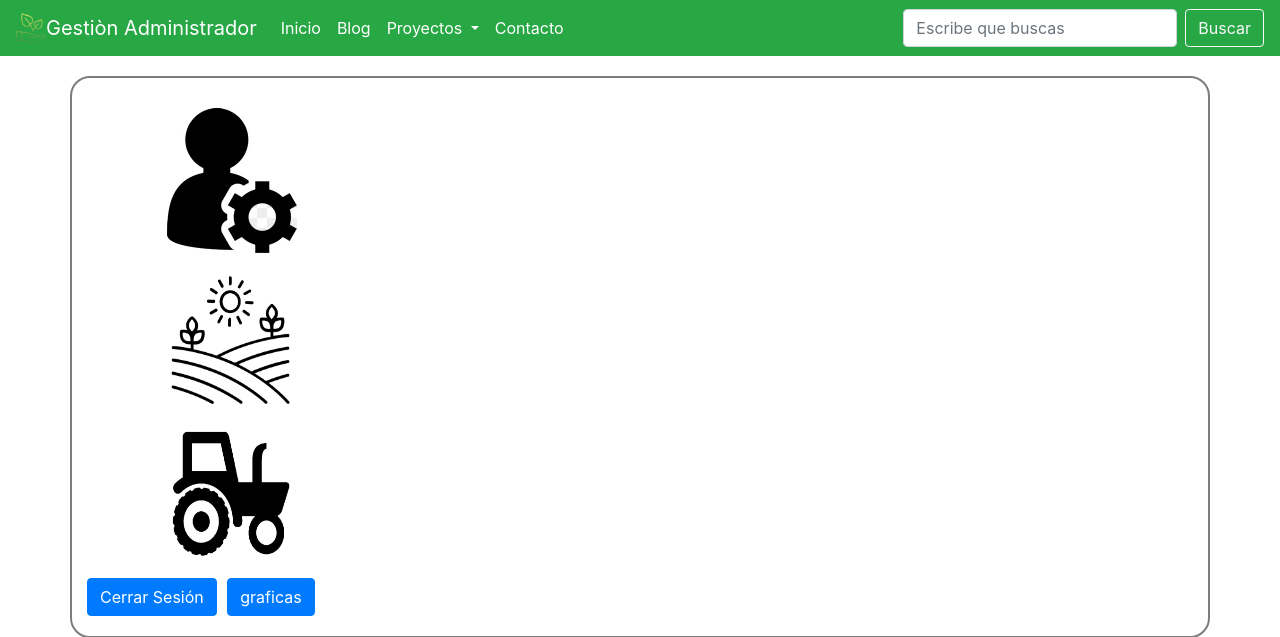
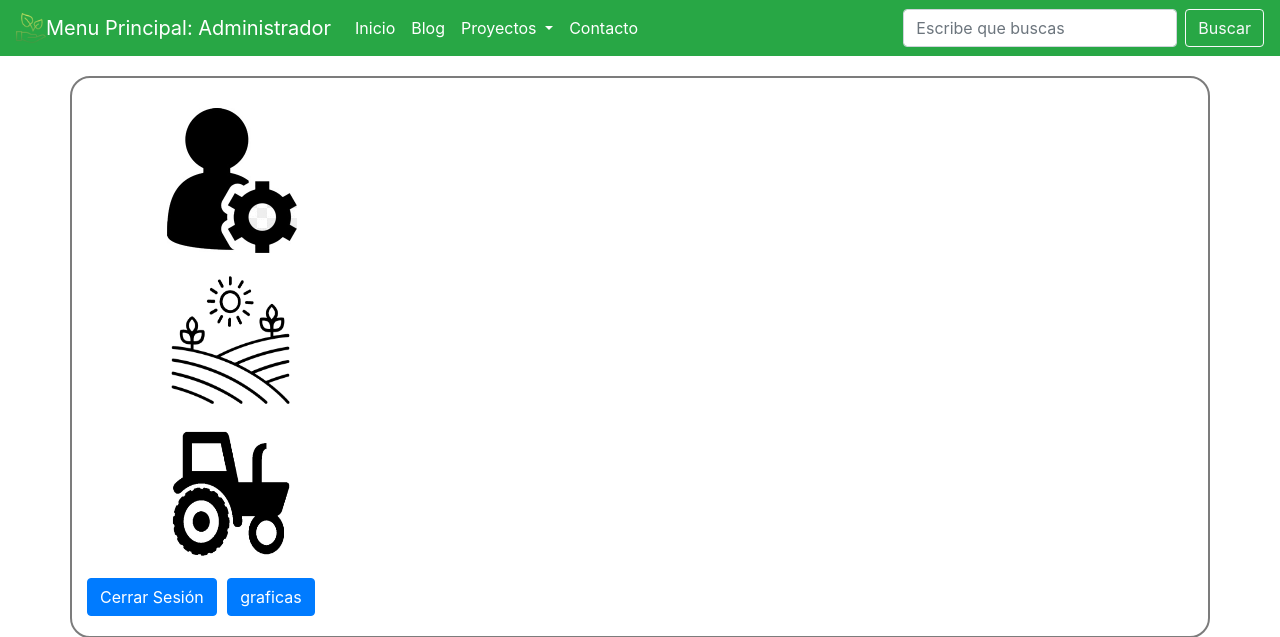
Before and after one commit to vector14/farmlands, a PHP site: page /Menu_principal.php in a window 1280 px wide. Shown: the top 637 px of the page. Run offline with PHP 8.4, Linux system fonts and the light colour scheme; a user stored in the database is signed in.

Commit message:
prueba de colaboracion

```diff
--- a/Menu_principal.php
+++ b/Menu_principal.php
@@ -22,7 +22,7 @@
   <body>
 
    <nav class="navbar navbar-expand-lg navbar-success bg-success">
-        <a class="navbar-brand" href="#"> <img src="pl.png" width="30" height="30" class="d-inline-block align-top" alt="">Gestiòn Administrador</a>
+        <a class="navbar-brand" href="#"> <img src="pl.png" width="30" height="30" class="d-inline-block align-top" alt="">Menu Principal: Administrador</a>
         <button class="navbar-toggler" type="button" data-toggle="collapse" data-target="#navbarSupportedContent" aria-controls="navbarSupportedContent" aria-expanded="false" aria-label="Toggle navigation">
           <span   class="navbar-toggler-icon"></span>
         </button>
```
